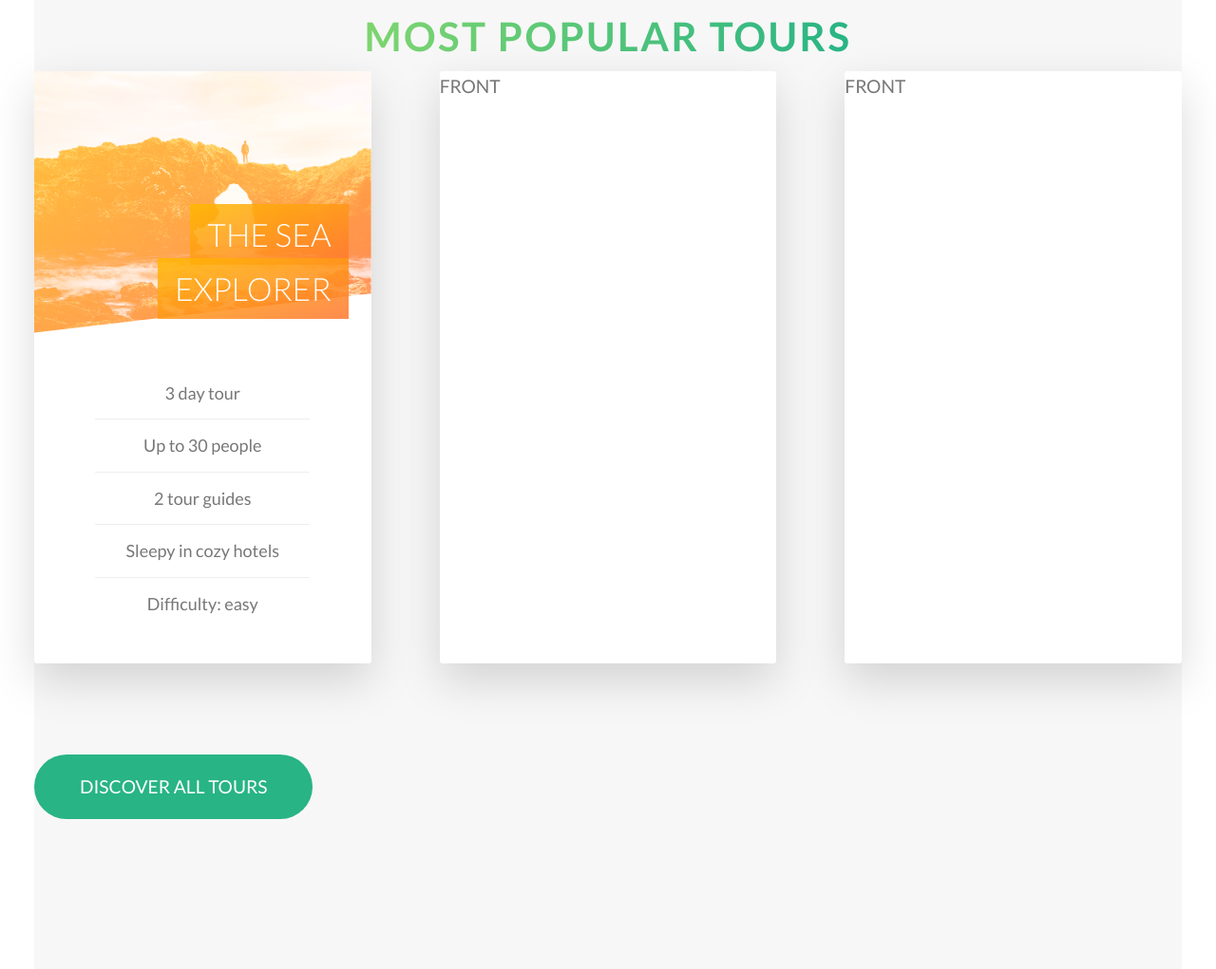
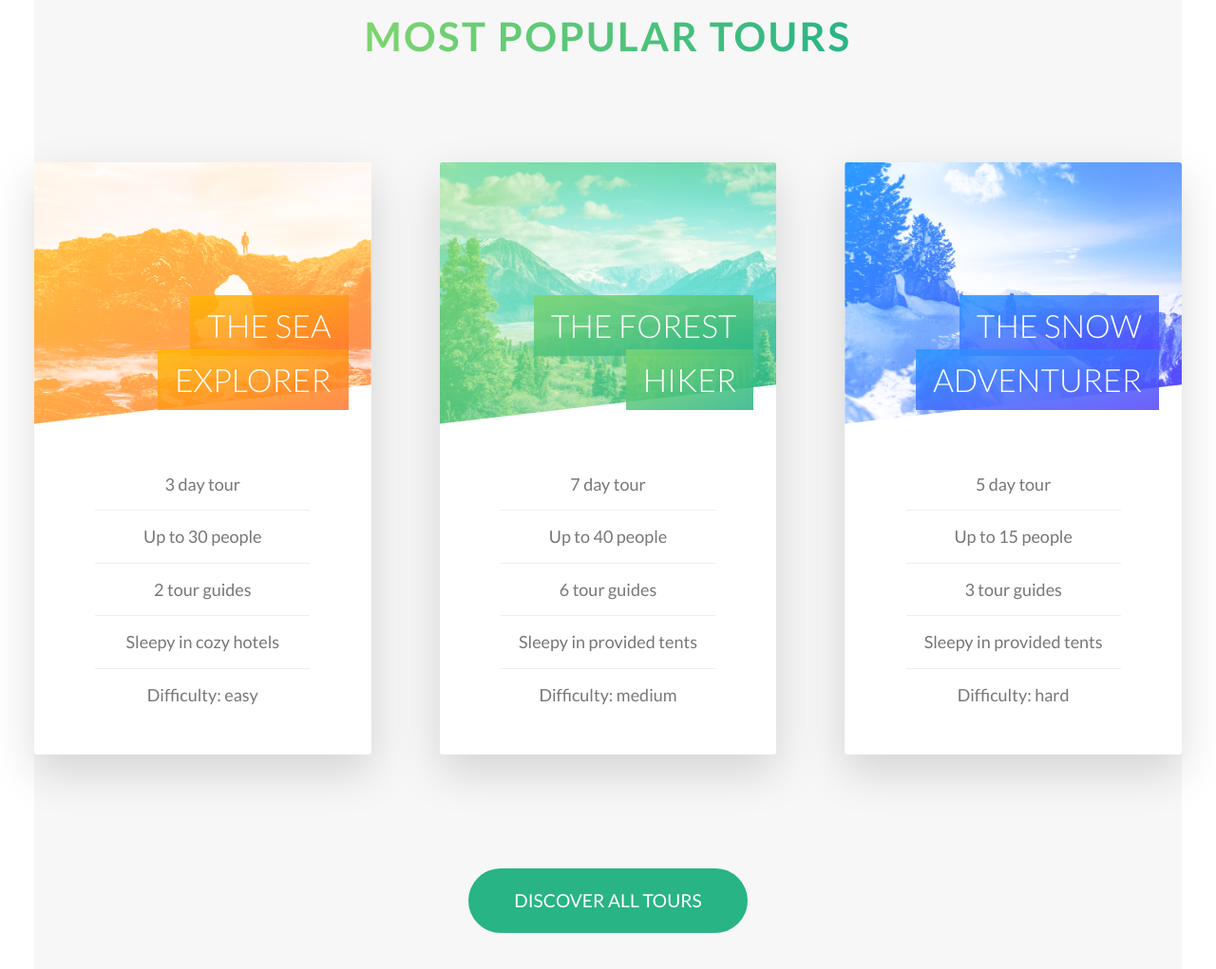
Before and after one commit to frafful/natours, a website: page index.html in a window 1280 px wide. Shown: the part 3296-4317 px from the top of the page at 95% size. Drawn offline with nearby package versions, Linux system fonts and the light colour scheme; files that its build step writes are made by us from their sources.

Commit message:
Tours section finishing

```diff
--- a/index.html
+++ b/index.html
@@ -108,7 +108,7 @@
         </div>
     </section>
     <section class="section-tours">
-      <div class="u-center-text">
+      <div class="u-center-text u-margin-bottom-big">
         <h3 class="heading-secondary">
           Most Popular Tours
         </h3>
@@ -132,24 +132,79 @@
                 </ul>
               </div>
             </div>
-
-            <div class="card__side card__side--back card__side--back-1">BACK</div>
+            <div class="card__side card__side--back card__side--back-1">
+              <div class="card__cta">
+                <div class="card__price-box">
+                  <p class="card__price-only">Only</p>
+                  <p class="card__price-value">$297</p>
+                </div>
+                <a href="#" class="btn btn--white">Book now</a>
+              </div>
+            </div>
           </div>
         </div>
         <div class="col-1-of-3">
           <div class="card">
-            <div class="card__side card__side--front">FRONT</div>
-            <div class="card__side card__side--back card__side--back-2">BACK</div>
+            <div class="card__side card__side--front">
+              <div class="card__picture card__picture--2">
+              </div>
+              <h4 class="card__heading">
+                <span class="card__heading-span card__heading-span--2">The forest hiker</span>
+              </h4>
+              <div class="card__details">
+                <ul>
+                  <li>7 day tour</li>
+                  <li>Up to 40 people</li>
+                  <li>6 tour guides</li>
+                  <li>Sleepy in provided tents</li>
+                  <li>Difficulty: medium</li>
+                </ul>
+              </div>
+            </div>
+            <div class="card__side card__side--back card__side--back-2">
+              <div class="card__cta">
+                <div class="card__price-box">
+                  <p class="card__price-only">Only</p>
+                  <p class="card__price-value">$497</p>
+                </div>
+                <a href="#" class="btn btn--white">Book now</a>
+              </div>
+            </div>
           </div>
         </div>
         <div class="col-1-of-3">
           <div class="card">
-            <div class="card__side card__side--front">FRONT</div>
-            <div class="card__side card__side--back card__side--back-3">BACK</div>
+            <div class="card__side card__side--front">
+              <div class="card__picture card__picture--3">
+              </div>
+              <h4 class="card__heading">
+                <span class="card__heading-span card__heading-span--3">The snow adventurer</span>
+              </h4>
+              <div class="card__details">
+                <ul>
+                  <li>5 day tour</li>
+                  <li>Up to 15 people</li>
+                  <li>3 tour guides</li>
+                  <li>Sleepy in provided tents</li>
+                  <li>Difficulty: hard</li>
+                </ul>
+              </div>
+            </div>
+            <div class="card__side card__side--back card__side--back-3">
+              <div class="card__cta">
+                <div class="card__price-box">
+                  <p class="card__price-only">Only</p>
+                  <p class="card__price-value">$897</p>
+                </div>
+                <a href="#" class="btn btn--white">Book now</a>
+              </div>
+            </div>
           </div>
         </div>
       </div>
-      <a href="#" class="btn btn--green btn--animated u-center-text">Discover All Tours</a>
+      <div class="u-center-text u-margin-top-huge">
+          <a href="#" class="btn btn--green btn--animated">Discover All Tours</a>
+      </div>
     </section>
   </main>
 
--- a/sass/base/_utilities.scss
+++ b/sass/base/_utilities.scss
@@ -1,7 +1,10 @@
 .u-center-text { text-align: center; }
 
 .u-margin-bottom-big { margin-bottom: 8rem; }
+.u-margin-bottom-medium { margin-bottom: 4rem; }
+.u-margin-bottom-small { margin-bottom: 1.5rem; }
 
-.u-margin-bottom-medium { margin-bottom: 4rem; }
-
-.u-margin-bottom-small { margin-bottom: 1.5rem; }
+.u-margin-top-huge { margin-top: 10rem; }
+.u-margin-top-big { margin-top: 8rem; }
+.u-margin-top-medium { margin-top: 4rem; }
+.u-margin-top-small { margin-top: 1.5rem; }
--- a/sass/components/_card.scss
+++ b/sass/components/_card.scss
@@ -76,11 +76,23 @@
     }
 
     &--2 {
-      background-image: url('../img/nat-5.img');
+      background-image: linear-gradient(to right bottom,
+      $color-primary-light,
+      $color-primary-dark),
+      url('../img/nat-6.jpg');
+
+      -webkit-clip-path: polygon(0 0, 100% 0, 100% 85%, 0 100%);
+      clip-path: polygon(0 0, 100% 0, 100% 85%, 0 100%);
     }
 
     &--3 {
-      background-image: url('../img/nat-5.img');
+      background-image: linear-gradient(to right bottom,
+      $color-tertiary-light,
+      $color-tertiary-dark),
+      url('../img/nat-7.jpg');
+
+      -webkit-clip-path: polygon(0 0, 100% 0, 100% 85%, 0 100%);
+      clip-path: polygon(0 0, 100% 0, 100% 85%, 0 100%);
     }
 
   }
@@ -112,6 +124,18 @@
         rgba($color-secondary-light, .85),
         rgba($color-secondary-dark, .85));
     }
+
+    &--2 {
+      background-image: linear-gradient(to right bottom,
+        rgba($color-primary-light, .85),
+        rgba($color-primary-dark, .85));
+    }
+
+    &--3 {
+      background-image: linear-gradient(to right bottom,
+        rgba($color-tertiary-light, .85),
+        rgba($color-tertiary-dark, .85));
+    }
   }
 
   &__details {
@@ -133,4 +157,30 @@
       }
     }
   }
+
+  //Back side
+  &__cta {
+    text-align: center;
+    position: absolute;
+    top: 50%;
+    left: 50%;
+    transform: translate(-50%, -50%);
+    width: 90%;
+  }
+
+  &__price-box {
+    text-align: center;
+    margin-bottom: 8rem;
+    color: $color-white;
+  }
+
+  &__price-only {
+    font-size: 1.4rem;
+    text-transform: white;
+  }
+
+  &__price-value {
+    font-size: 6rem;
+    font-weight: 100;
+  }
 }
--- a/sass/pages/_home.scss
+++ b/sass/pages/_home.scss
@@ -23,7 +23,7 @@
 }
 
 .section-tours {
-    padding: 25rem 0;
+    padding: 25rem 0 15rem 0;
     margin-top: -10rem;
     background-color: $color-grey-light-1;
 }
```
